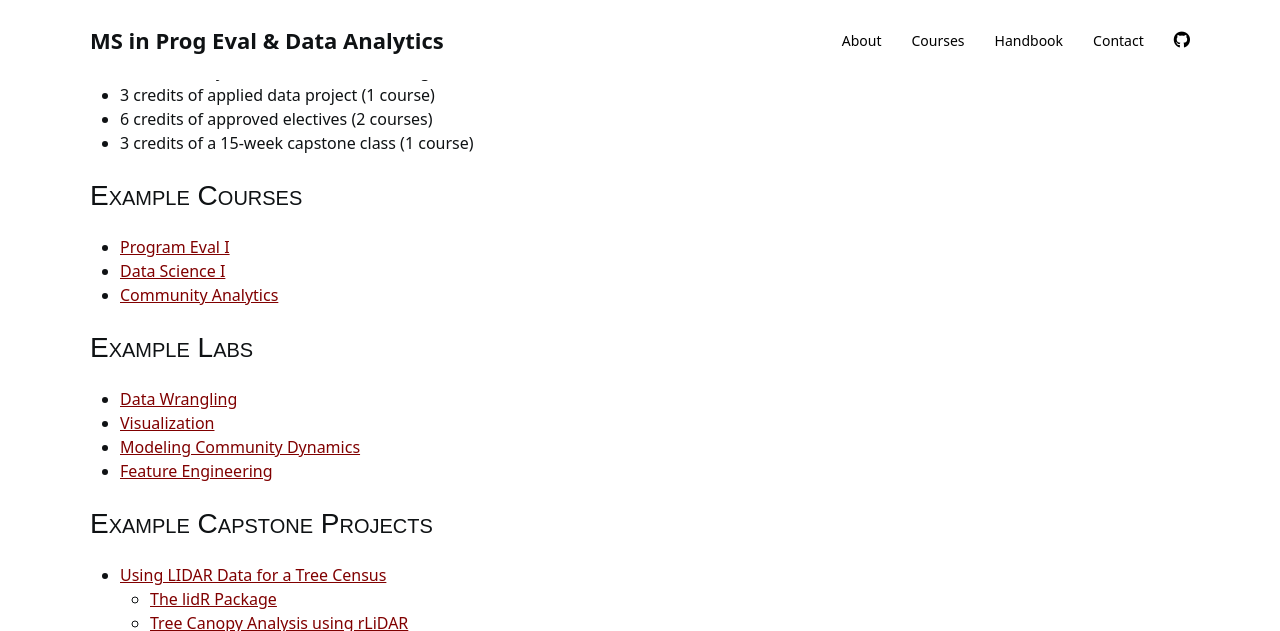
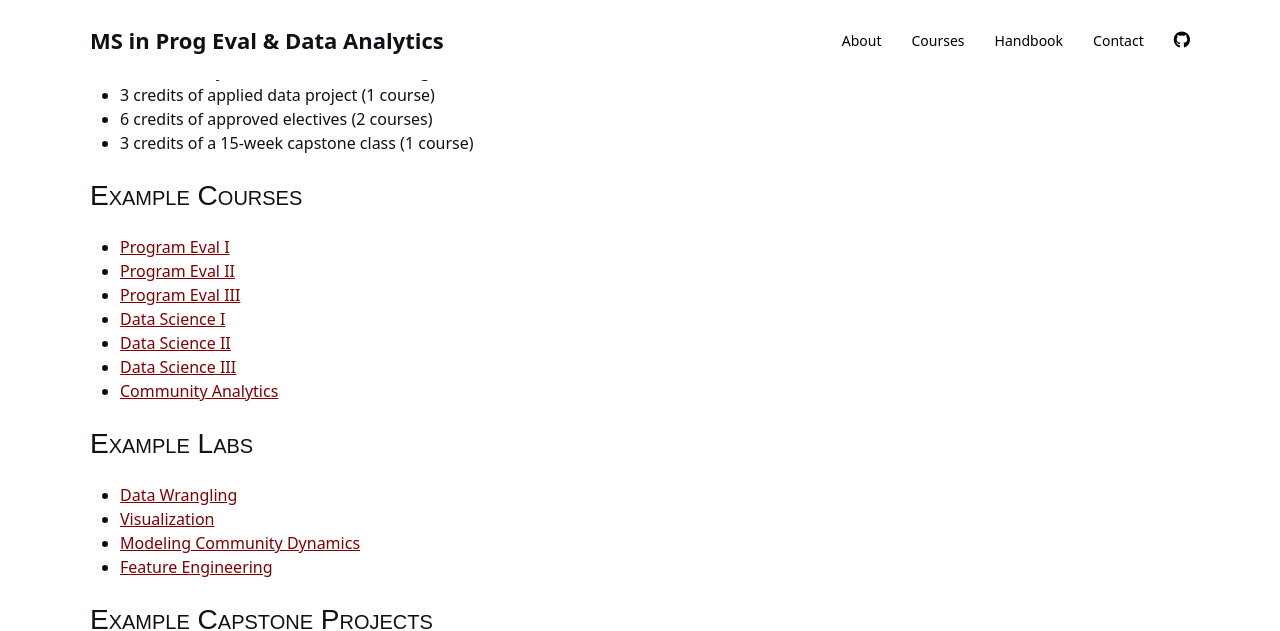
Before and after one commit to DS4PS/ms-prog-eval-data-analytics, a Jekyll site: the page built from courses.md, in a window 1280 px wide and 900 px high, scrolled down 694 px, cut to the strip 0-631 px from the top of the window. Built offline with Jekyll 4.4.1, drawn with Linux system fonts in a browser that asks for light colours; nearby versions of some CDN libraries; a style sheet for code colours, icons or effects is not loaded.

Commit message:
Update courses.md

```diff
--- a/courses.md
+++ b/courses.md
@@ -34,7 +34,11 @@ title: Courses
 
 ## Example Courses
 * [Program Eval I](https://ds4ps.org/cpp-523-fall-2020/schedule/)
+* [Program Eval II](https://ds4ps.org/cpp-524-spr-2020/schedule/)
+* [Program Eval III](https://ds4ps.org/cpp-525-fall-2020/schedule/)
 * [Data Science I](https://ds4ps.org/cpp-526-fall-2020/schedule/)
+* [Data Science II](https://ds4ps.org/cpp-527-fall-2020/schedule/)
+* [Data Science III](https://ds4ps.org/cpp-528-fall-2020/schedule/)
 * [Community Analytics](https://ds4ps.org/cpp-529-fall-2020/schedule/)
 
 ## Example Labs
```
